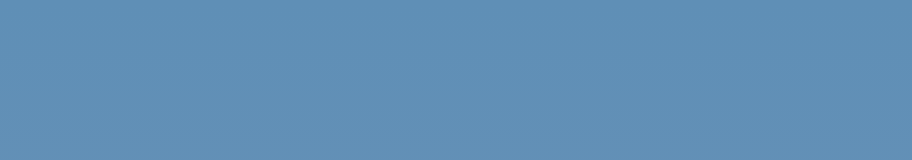
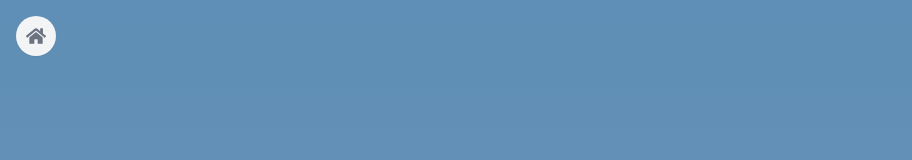
Before and after one commit to Priyakanani09/Word-Puzzles, a React (Create React App) app in the folder frontend/: page /word-puzzles/login in a window 1280 px wide. Shown: the top 160 px of the page, without its empty margins (0-912 px from the left). Built offline with nearby package versions, Linux system fonts and the light colour scheme.

Commit message:
update the file

```diff
--- a/frontend/src/pages/Login.jsx
+++ b/frontend/src/pages/Login.jsx
@@ -1,5 +1,6 @@
 import React, { useState } from "react";
 import { useNavigate } from "react-router-dom";
+import { FaHome } from "react-icons/fa";
 
 function Login() {
 
@@ -45,12 +46,12 @@ function Login() {
       // save token
       localStorage.setItem("token", data.token);
 
-    // save user info
-    localStorage.setItem("user", JSON.stringify(data.user));
+      // save user info
+      localStorage.setItem("user", JSON.stringify(data.user));
 
-    setMessage("Login successful");
+      setMessage("Login successful");
 
-    navigate("/");
+      navigate("/");
 
     } catch (error) {
       setMessage("Server error");
@@ -60,7 +61,17 @@ function Login() {
   return (
     <div className="min-h-screen flex items-center justify-center bg-gradient-to-b from-[#5f8fb6] to-[#6f93b8] px-4">
 
-      <div className="bg-white/90 shadow-xl rounded-2xl w-full max-w-md p-8">
+      <button
+        onClick={() => navigate("/")}
+        className="absolute top-4 left-4 flex items-center justify-center w-10 h-10 bg-gray-100 text-gray-500 hover:text-cyan-700 rounded-full transition-all duration-300 transform hover:scale-110 shadow-sm"
+        title="Go to Home"
+      >
+        <FaHome size={20} />
+      </button>
+
+      <div className="bg-white/90 shadow-xl rounded-2xl w-full max-w-md p-8 relative">
+
+        {/* Home Button */}
 
         <h2 className="text-2xl font-bold text-center text-cyan-700 mb-6">
           Login
--- a/frontend/src/pages/Register.jsx
+++ b/frontend/src/pages/Register.jsx
@@ -1,5 +1,6 @@
 import React, { useState } from "react";
 import { useNavigate } from "react-router-dom";
+import { FaHome } from "react-icons/fa";
 
 function Register() {
   const navigate = useNavigate();
@@ -62,6 +63,13 @@ localStorage.setItem(
   return (
     <div className="min-h-screen flex items-center justify-center bg-gradient-to-b from-[#5f8fb6] to-[#6f93b8] px-4">
 
+      <button
+        onClick={() => navigate("/")}
+        className="absolute top-4 left-4 flex items-center justify-center w-10 h-10 bg-gray-100 text-gray-500 hover:text-cyan-700 rounded-full transition-all duration-300 transform hover:scale-110 shadow-sm"
+        title="Go to Home"
+      >
+        <FaHome size={20} />
+      </button>
       <div className="bg-white/90 backdrop-blur-md shadow-xl rounded-2xl w-full max-w-md p-8">
 
         <h2 className="text-2xl font-bold text-center text-cyan-700 mb-6">
```
Also changed, not shown: frontend/public/index.html (+4 -4 lines), frontend/src/pages/Game.jsx (line endings or trailing spaces), frontend/src/pages/Home.jsx (line endings or trailing spaces). Lines whose indentation alone changed are shown as unchanged.
